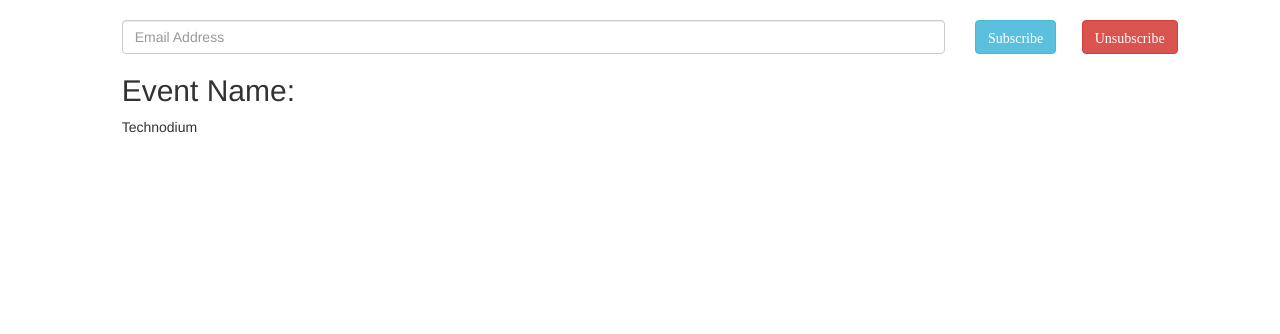
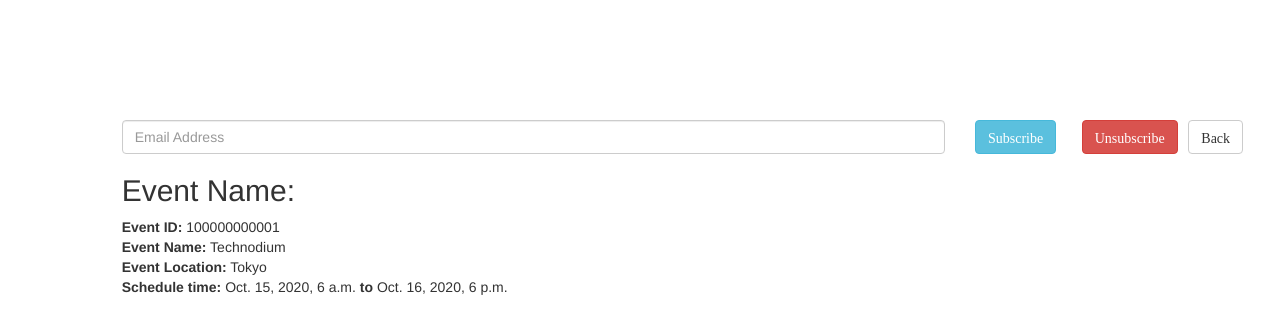
Before and after one commit to rasselict07/Evite, a Django app: page /1/ in a window 1280 px wide. Shown: the top 334 px of the page. Run offline with Django 3.2, Linux system fonts and the light colour scheme; data comes from the database, SQL or seed files in the repository; some libraries are stand-ins or nearby versions.

Commit message:
add event details property

```diff
--- a/event/templates/event/event-signup.html
+++ b/event/templates/event/event-signup.html
@@ -4,6 +4,11 @@
         <div class="row"></div>
         <br/>
         <div class="row">
+            <br/>
+            <br/>
+            <br/>
+            <br/>
+            <br/>
             <div class="col-md-1 col-xs-1 col-sm-1">
             </div>
             <form>
@@ -32,13 +37,23 @@
                         </button>
                     </a>
                 </div>
+                <div class="col-md-1 col-xs-1 col-sm-1">
+                    <a href="{% url 'index' %}">
+                        <button type="button" class="btn btn-default">
+                            <span class="glyphicon">Back</span>
+                        </button>
+                    </a>
+                </div>
             </form>
             <div class="col-md-1 col-xs-1 col-sm-1"></div>
         </div>
         <div class="row">
             <div class="col-md-1 col-xs-1 col-sm-1"></div>
             <div class="col-md-10 col-xs-10 col-sm-10">
-                {{ event.name }}
+                <strong>Event ID:</strong> {{ event.event_id }}<br>
+                <strong>Event Name:</strong> {{ event.name }}<br>
+                <strong>Event Location:</strong> {{ event.location }}<br>
+                <strong>Schedule time:</strong> {{ event.start_time }} <strong>to</strong> {{ event.end_time }}<br>
             </div>
             <div class="col-md-1 col-xs-1 col-sm-1"></div>
         </div>
--- a/event/templates/event/index.html
+++ b/event/templates/event/index.html
@@ -4,6 +4,8 @@
         <div class="row">
             <div class="col-md-1 col-xs-1 col-sm-1"></div>
             <div class="col-md-10 col-xs-10 col-sm-10">
+                <br/>
+                <br/>
                 <h3 class="round3" style="text-align:center;">Events Management System</h3>
             </div>
             <div class="col-md-1 col-xs-1 col-sm-1"></div>
@@ -11,6 +13,8 @@
         <div class="row">
             <div class="col-md-10 col-xs-10 col-sm-10"></div>
             <div class="col-md-2 col-xs-1 col-sm-1">
+                <br/>
+                <br/>
                 <br/>
 {#                <a href="#">#}
 {#                    <button type="button" class="btn btn-success">#}
```
